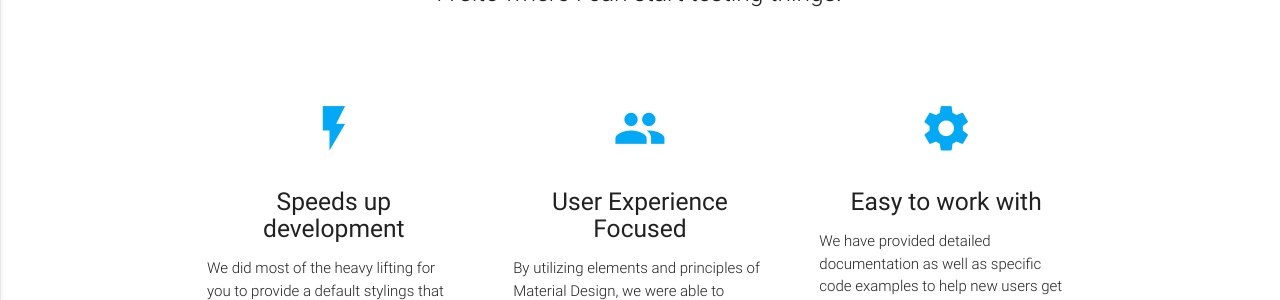
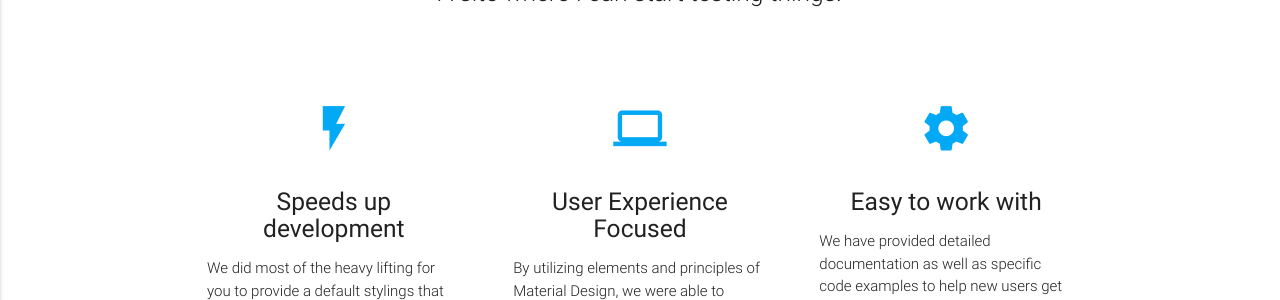
Before and after one commit to Mapachana/Mapachana.github.io, a Jekyll site: the page built from index.md, in a window 1280 px wide. Shown: the part 308-608 px from the top of the page. Built offline with Jekyll 4.4.1, drawn with Linux system fonts in a browser that asks for light colours; our own code applies the rules of GitHub Pages for plain Markdown files.

Commit message:
cambio icono

```diff
--- a/_layouts/home.html
+++ b/_layouts/home.html
@@ -31,7 +31,7 @@
 
         <div class="col s12 m4">
           <div class="icon-block">
-            <h2 class="center light-blue-text"><i class="material-icons">group</i></h2>
+            <h2 class="center light-blue-text"><i class="material-icons">computer</i></h2>
             <h5 class="center">User Experience Focused</h5>
 
             <p class="light">By utilizing elements and principles of Material Design, we were able to create a framework that incorporates components and animations that provide more feedback to users. Additionally, a single underlying responsive system across all platforms allow for a more unified user experience.</p>
```
